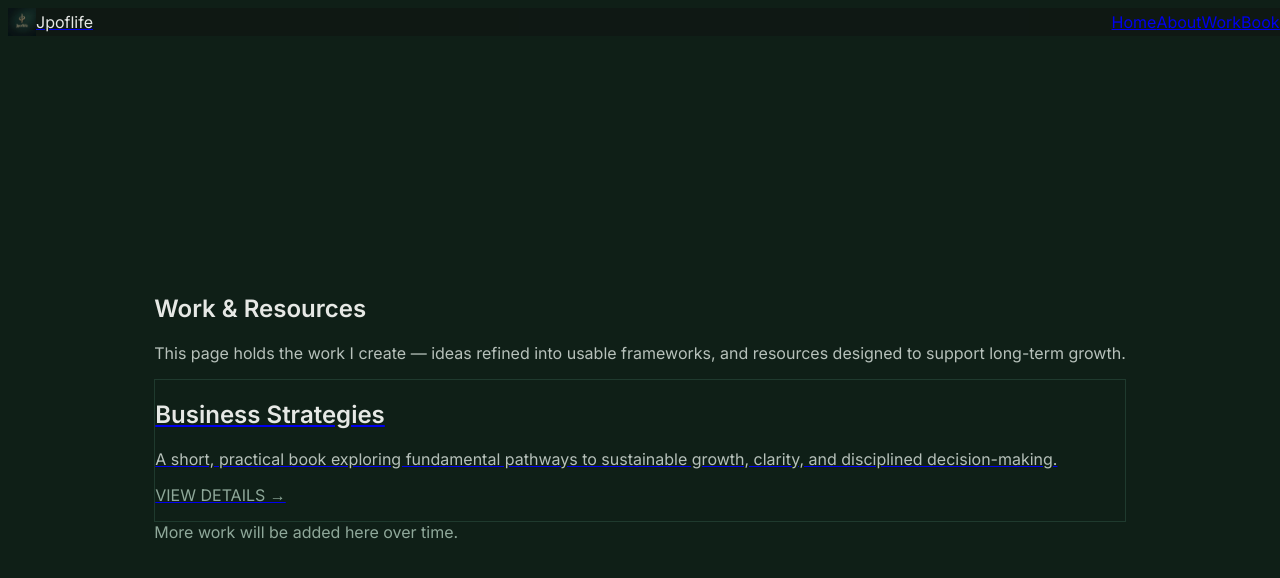
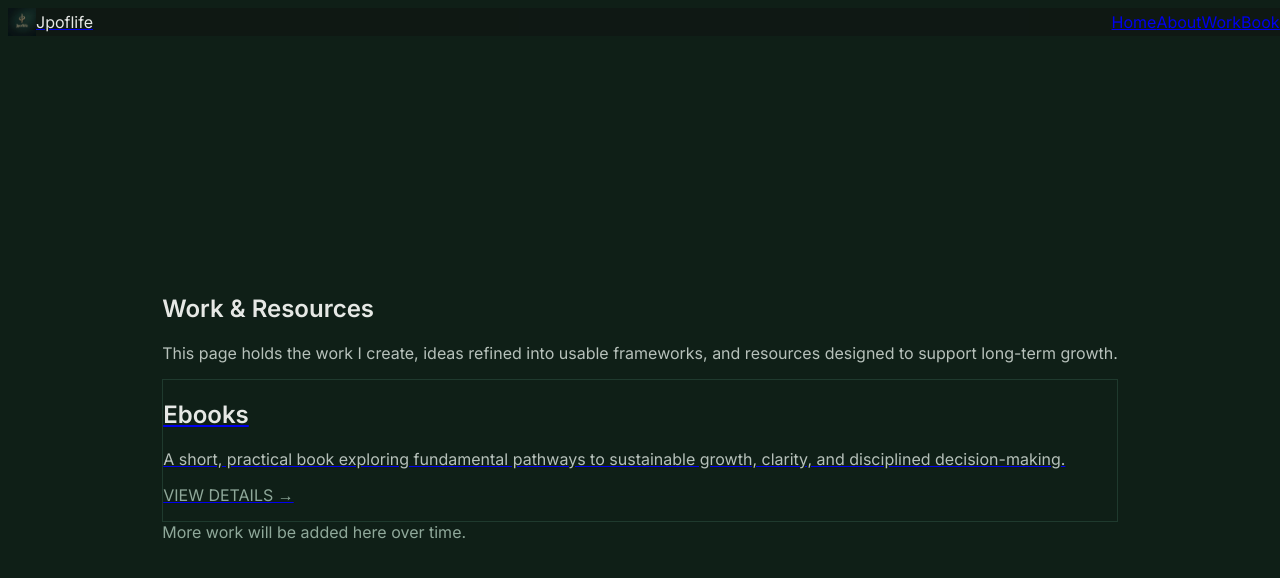
Before and after one commit to justme-007/jpoflife, a Next.js app in the folder jpoflife/: page /work in a window 1280 px wide. Shown: the top 578 px of the page. Built offline with nearby package versions, Linux system fonts and the light colour scheme.

Commit message:
Fix page.tsx export and restore hero layout

```diff
--- a/jpoflife/app/components/Navbar.tsx
+++ b/jpoflife/app/components/Navbar.tsx
@@ -1,12 +1,12 @@
 "use client";
 
+import Link from "next/link";
 import Image from "next/image";
-import Link from "next/link";
 
 export default function Navbar() {
   return (
     <nav className="w-full fixed top-0 left-0 z-50 bg-[#0f1713]/80 backdrop-blur-sm">
-      <div className="max-w-5xl mx-auto px-6 py-4 flex items-center justify-between">
+      <div className="max-w-5xl mx-auto px-6 py-4 flex items-center">
 
         {/* Brand */}
         <Link href="/" className="flex items-center gap-3">
@@ -23,7 +23,7 @@ export default function Navbar() {
         </Link>
 
         {/* Navigation */}
-        <div className="flex items-center gap-10 text-sm tracking-wide text-[#b7c1bb]">
+        <div className="ml-auto flex items-center gap-10 text-sm tracking-wide text-[#b7c1bb]">
           <Link href="/" className="hover:text-[#e6e8e5] transition">
             Home
           </Link>
--- a/jpoflife/app/page.tsx
+++ b/jpoflife/app/page.tsx
@@ -1,4 +1,6 @@
-<main className="min-h-screen flex items-center justify-center bg-[#0f1713] px-6 pt-24">
+export default function Page() {
+  return (
+    <main className="h-[100svh] flex items-center justify-center bg-[#0f1713] px-6 mt-16 -translate-y-4">
       <section className="max-w-2xl text-center">
         <h1 className="text-4xl md:text-5xl font-medium text-[#e6e8e5] leading-snug">
           Calm thinking.<br />Long-term direction.
@@ -14,3 +16,5 @@
         </p>
       </section>
     </main>
+  );
+}
--- a/jpoflife/app/work/page.tsx
+++ b/jpoflife/app/work/page.tsx
@@ -8,7 +8,7 @@ export default function WorkPage() {
         </h1>
 
         <p className="mt-8 text-lg text-[#b7c1bb] leading-relaxed">
-          This page holds the work I create — ideas refined into usable
+          This page holds the work I create, ideas refined into usable
           frameworks, and resources designed to support long-term growth.
         </p>
 
@@ -18,7 +18,7 @@ export default function WorkPage() {
           className="block mt-12 border border-[#1f3a2e] rounded-lg p-6 hover:border-[#8fa89a] transition"
         >
           <h2 className="text-xl font-medium text-[#e6e8e5]">
-            Business Strategies
+            Ebooks
           </h2>
 
           <p className="mt-3 text-[#b7c1bb] leading-relaxed">
```
Lines whose indentation alone changed are shown as unchanged.
